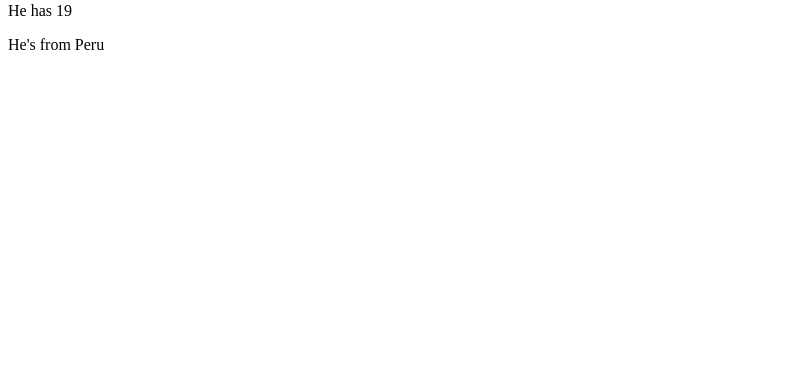
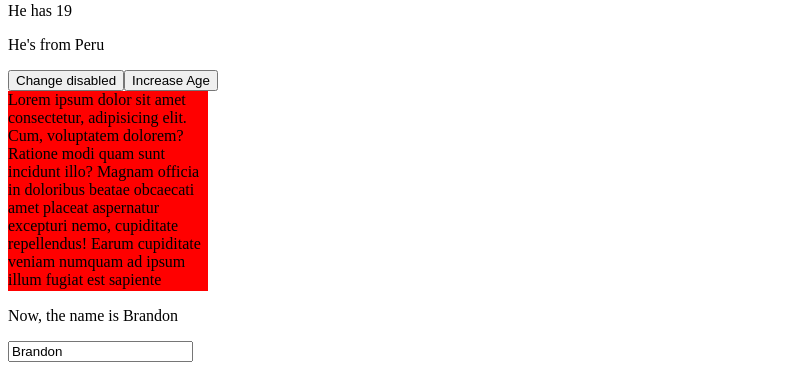
Before and after one commit to BranLeeDev/LearningAngular, an Angular app: page / in a window 1280 px wide. Shown: the part 916-1283 px from the top of the page, without its empty margins (0-801 px from the left). Before the commit the page ends 986 px from the top, so only its background shows below. Built offline with nearby package versions, Linux system fonts and the light colour scheme.

Commit message:
Agregamos eventBinding para escuchar y responder a las accioens de los usuarios

```diff
--- a/src/app/app.component.html
+++ b/src/app/app.component.html
@@ -23,3 +23,26 @@
   <p>He has {{ person.age }}</p>
   <p>He's from {{ person.country }}</p>
 </article>
+
+<!-- Event binding from Angular -->
+
+<button (click)="toggleButton()">Change disabled</button>
+<button (click)="increaseAge()">Increase Age</button>
+
+<!-- Other events -->
+
+<div class="box" (scroll)="onScroll($event)">
+  Lorem ipsum dolor sit amet consectetur, adipisicing elit. Cum, voluptatem
+  dolorem? Ratione modi quam sunt incidunt illo? Magnam officia in doloribus
+  beatae obcaecati amet placeat aspernatur excepturi nemo, cupiditate
+  repellendus! Earum cupiditate veniam numquam ad ipsum illum fugiat est
+  sapiente accusamus natus? Deserunt beatae voluptates illum ratione neque
+  earum, saepe similique vel, illo libero, commodi non modi excepturi aspernatur
+  reiciendis. Similique quaerat, accusantium neque recusandae ullam quia omnis
+  pariatur impedit deserunt laudantium. Qui mollitia ipsa magnam magni
+  consequatur hic exercitationem natus! In et asperiores vel voluptate nobis
+  sint perspiciatis alias.
+</div>
+
+<p>Now, the name is {{ person.firstName }}</p>
+<input type="text" [value]="person.firstName" (keyup)="changeName($event)" />
--- a/src/app/app.component.scss
+++ b/src/app/app.component.scss
@@ -0,0 +1,6 @@
+.box {
+  height: 200px;
+  width: 200px;
+  overflow: auto;
+  background-color: red;
+}
--- a/src/app/app.component.ts
+++ b/src/app/app.component.ts
@@ -18,4 +18,22 @@ export class AppComponent {
     age: 19,
     country: 'Peru',
   };
+
+  toggleButton() {
+    this.btnDisabled = !this.btnDisabled;
+  }
+
+  increaseAge() {
+    this.person.age++;
+  }
+
+  onScroll(event: Event) {
+    const element = event.target as HTMLElement;
+    console.log(element.scrollTop);
+  }
+
+  changeName(event: Event) {
+    const element = event.target as HTMLInputElement;
+    this.person.firstName = element.value;
+  }
 }
```
